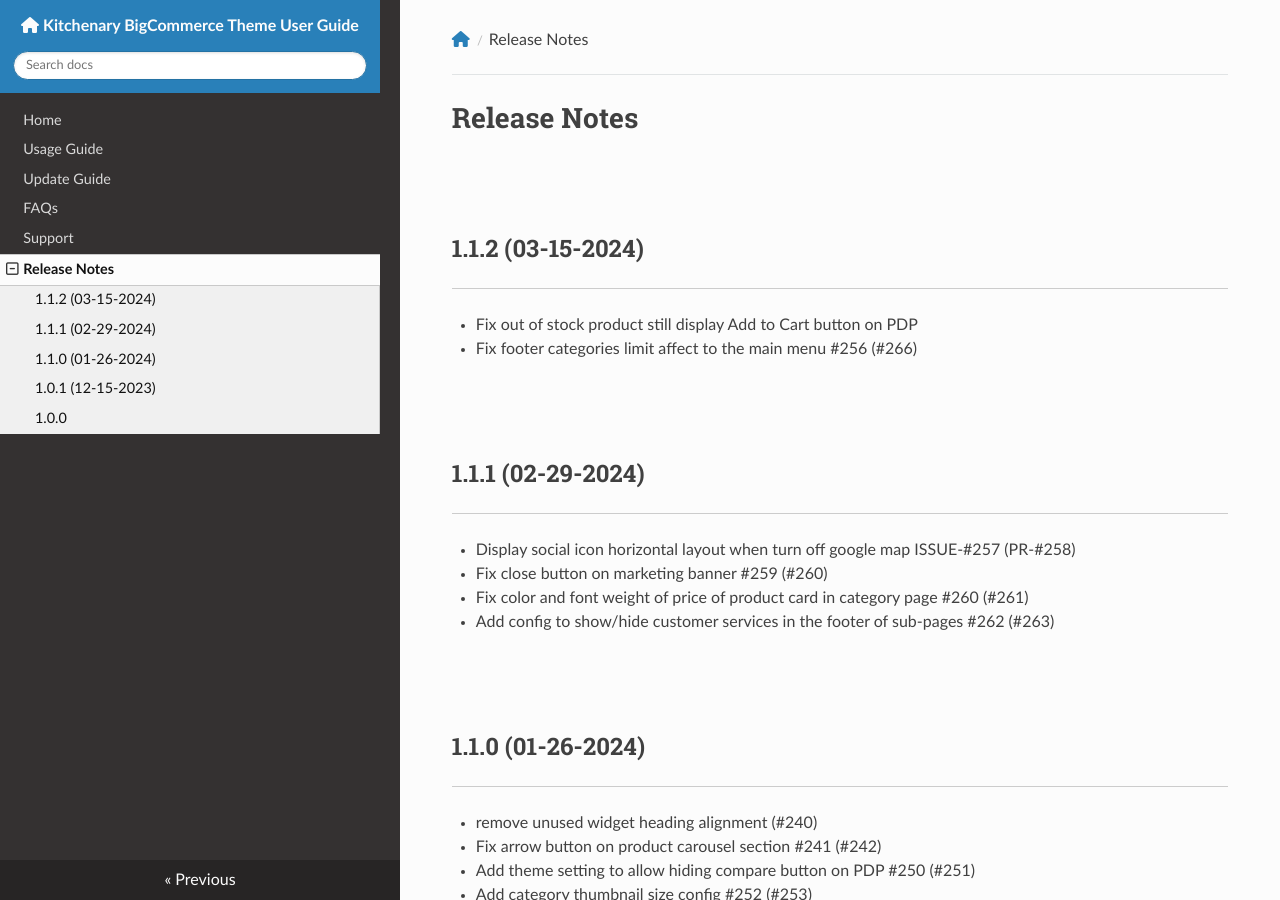
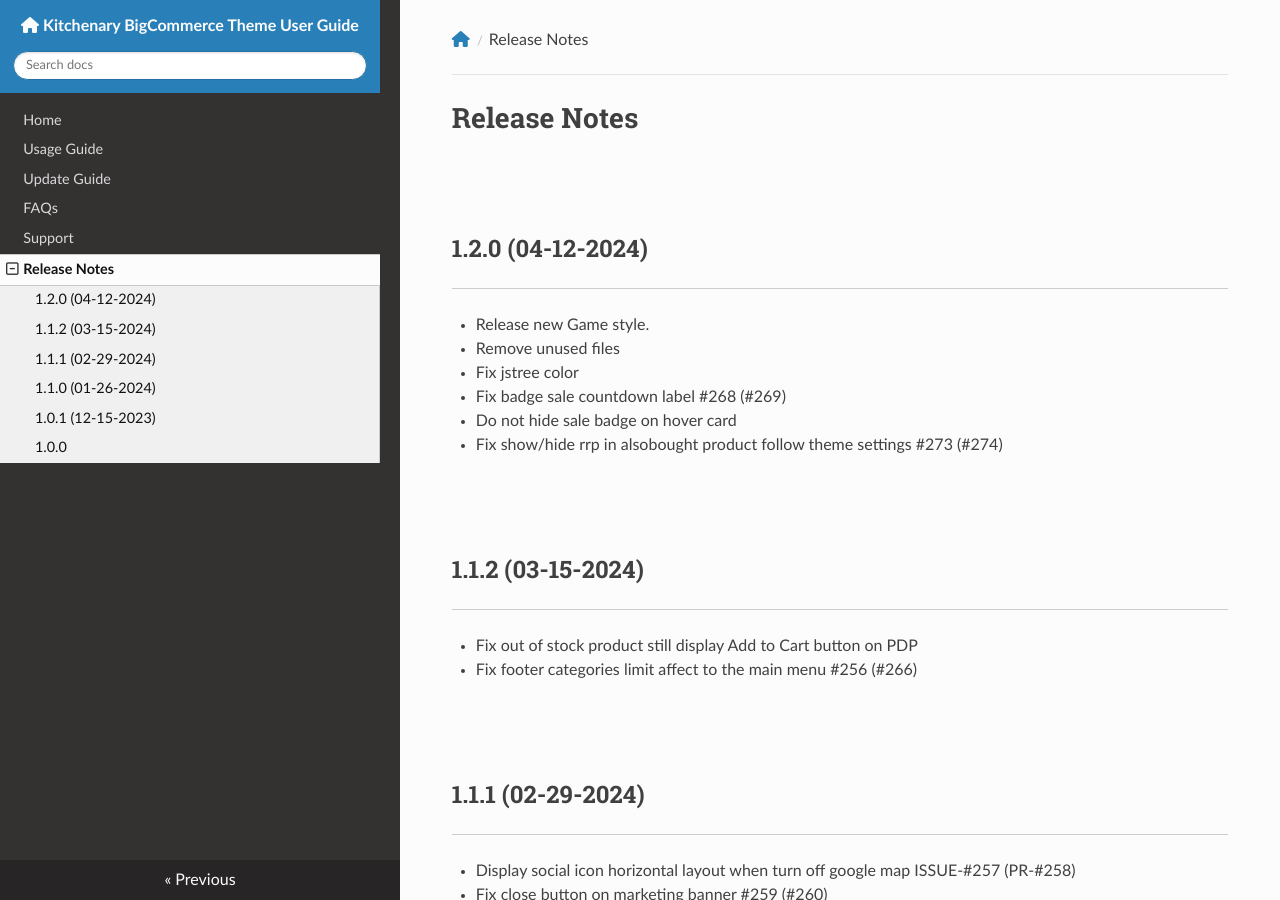
Before and after one commit to allcommerce/bc-kitchenary-docs, an MkDocs documentation site: the page built from docs/changelog.md, in a window 1280 px wide and 900 px high. Built offline with MkDocs 1.6.1, drawn with Linux system fonts in a browser that asks for light colours; nearby versions of some CDN libraries.

Commit message:
Release 1.2.0

```diff
--- a/docs/changelog.md
+++ b/docs/changelog.md
@@ -1,4 +1,12 @@
 # Release Notes
+
+## 1.2.0 (04-12-2024)
+- Release new Game style.
+- Remove unused files
+- Fix jstree color
+- Fix badge sale countdown label #268 (#269)
+- Do not hide sale badge on hover card
+- Fix show/hide rrp in alsobought product follow theme settings #273 (#274)
 
 ## 1.1.2 (03-15-2024)
 - Fix out of stock product still display Add to Cart button on PDP
```
